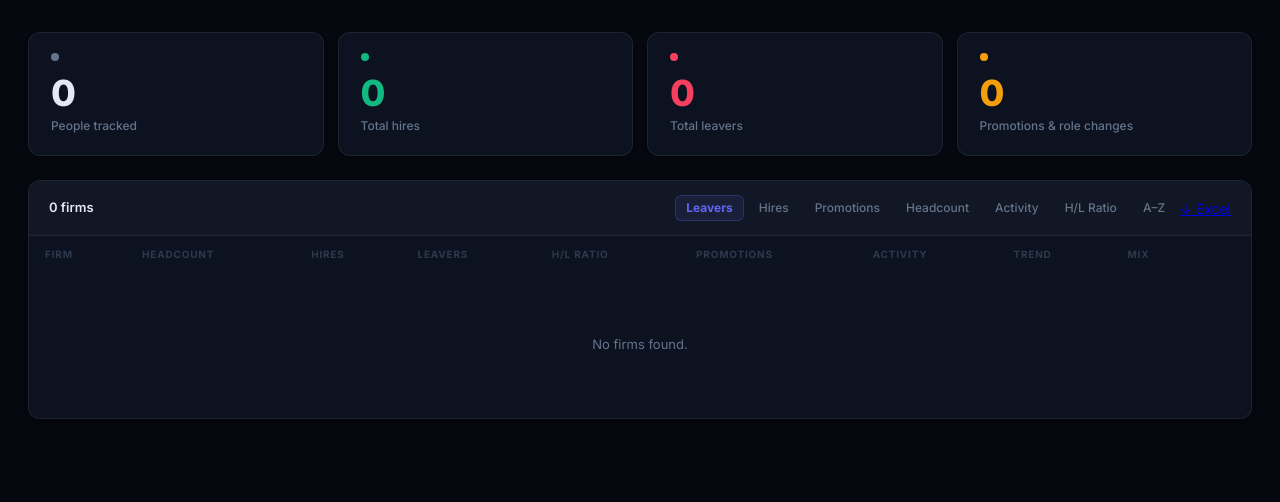
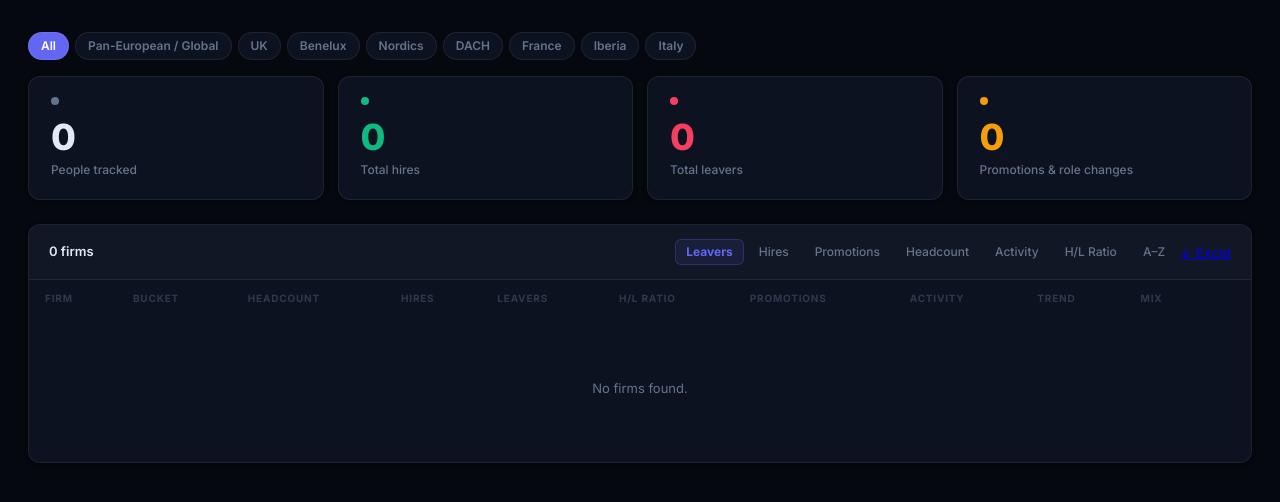
Before and after one commit to AlvaroAmigo98/pe-tracker-web, a Django app: page /firms/ in a window 1280 px wide. Shown: the part 117-619 px from the top of the page. Run offline with Django 5.2, Linux system fonts and the light colour scheme; the visitor is signed in with stand-in values (Sample User, id 1); data that the repository does not hold is empty.

Commit message:
Add bucket filter to firms view and template

```diff
--- a/tracker/templates/tracker/firms.html
+++ b/tracker/templates/tracker/firms.html
@@ -6,6 +6,24 @@
     <div class="page-title">Firms</div>
     {% if latest_date %}<div class="page-meta">Headcount as of {{ latest_date|date:"d M Y" }}</div>{% endif %}
   </div>
+</div>
+
+<!-- Bucket filter strip -->
+<div style="display:flex;gap:6px;flex-wrap:wrap;margin-bottom:16px;align-items:center">
+  <a href="?sort={{ sort_by }}"
+     style="padding:4px 12px;border-radius:20px;font-size:12px;font-weight:600;text-decoration:none;border:1px solid var(--border);
+            background:{% if not bucket_filter %}var(--accent){% else %}var(--surface){% endif %};
+            color:{% if not bucket_filter %}#fff{% else %}var(--text-2){% endif %}">
+    All
+  </a>
+  {% for b in bucket_order %}
+  <a href="?sort={{ sort_by }}&bucket={{ b|urlencode }}"
+     style="padding:4px 12px;border-radius:20px;font-size:12px;font-weight:600;text-decoration:none;border:1px solid var(--border);
+            background:{% if bucket_filter == b %}var(--accent){% else %}var(--surface){% endif %};
+            color:{% if bucket_filter == b %}#fff{% else %}var(--text-2){% endif %}">
+    {{ b }}
+  </a>
+  {% endfor %}
 </div>
 
 <div class="stats-row" style="grid-template-columns:repeat(4,1fr)">
@@ -33,16 +51,16 @@
 
 <div class="card">
   <div class="card-header">
-    <span class="card-title">{{ firm_stats|length }} firms</span>
+    <span class="card-title">{{ firm_stats|length }} firms{% if bucket_filter %} &middot; {{ bucket_filter }}{% endif %}</span>
     <div style="display:flex;gap:4px;align-items:center;flex-wrap:wrap">
-      <a href="?sort=leavers"    class="sort-link {% if sort_by == 'leavers'    %}sort-active{% endif %}">Leavers</a>
-      <a href="?sort=hires"      class="sort-link {% if sort_by == 'hires'      %}sort-active{% endif %}">Hires</a>
-      <a href="?sort=promotions" class="sort-link {% if sort_by == 'promotions' %}sort-active{% endif %}">Promotions</a>
-      <a href="?sort=headcount"  class="sort-link {% if sort_by == 'headcount'  %}sort-active{% endif %}">Headcount</a>
-      <a href="?sort=activity"   class="sort-link {% if sort_by == 'activity'   %}sort-active{% endif %}">Activity</a>
-      <a href="?sort=ratio"      class="sort-link {% if sort_by == 'ratio'      %}sort-active{% endif %}">H/L Ratio</a>
-      <a href="?sort=name"       class="sort-link {% if sort_by == 'name'       %}sort-active{% endif %}">A&#8211;Z</a>
-      <a href="?sort={{ sort_by }}&export=excel" class="btn-export" title="Download Excel">&#8595; Excel</a>
+      <a href="?sort=leavers{% if bucket_filter %}&bucket={{ bucket_filter|urlencode }}{% endif %}"    class="sort-link {% if sort_by == 'leavers'    %}sort-active{% endif %}">Leavers</a>
+      <a href="?sort=hires{% if bucket_filter %}&bucket={{ bucket_filter|urlencode }}{% endif %}"      class="sort-link {% if sort_by == 'hires'      %}sort-active{% endif %}">Hires</a>
+      <a href="?sort=promotions{% if bucket_filter %}&bucket={{ bucket_filter|urlencode }}{% endif %}" class="sort-link {% if sort_by == 'promotions' %}sort-active{% endif %}">Promotions</a>
+      <a href="?sort=headcount{% if bucket_filter %}&bucket={{ bucket_filter|urlencode }}{% endif %}"  class="sort-link {% if sort_by == 'headcount'  %}sort-active{% endif %}">Headcount</a>
+      <a href="?sort=activity{% if bucket_filter %}&bucket={{ bucket_filter|urlencode }}{% endif %}"   class="sort-link {% if sort_by == 'activity'   %}sort-active{% endif %}">Activity</a>
+      <a href="?sort=ratio{% if bucket_filter %}&bucket={{ bucket_filter|urlencode }}{% endif %}"      class="sort-link {% if sort_by == 'ratio'      %}sort-active{% endif %}">H/L Ratio</a>
+      <a href="?sort=name{% if bucket_filter %}&bucket={{ bucket_filter|urlencode }}{% endif %}"       class="sort-link {% if sort_by == 'name'       %}sort-active{% endif %}">A&#8211;Z</a>
+      <a href="?sort={{ sort_by }}{% if bucket_filter %}&bucket={{ bucket_filter|urlencode }}{% endif %}&export=excel" class="btn-export" title="Download Excel">&#8595; Excel</a>
     </div>
   </div>
 
@@ -50,6 +68,7 @@
     <thead>
       <tr>
         <th>Firm</th>
+        <th>Bucket</th>
         <th>Headcount</th>
         <th>Hires</th>
         <th>Leavers</th>
@@ -65,6 +84,7 @@
       {% for f in firm_stats %}
       <tr style="cursor:pointer" onclick="window.location='/firms/{{ f.company.id }}/'">
         <td class="name-cell">{{ f.company.name }}</td>
+        <td><span style="font-size:11px;padding:2px 8px;border-radius:20px;background:var(--surface-2);color:var(--text-2);white-space:nowrap">{{ f.bucket|default:"—" }}</span></td>
         <td>{% if f.headcount %}<strong style="color:var(--text-1)">{{ f.headcount }}</strong>{% else %}<span class="subtle">&mdash;</span>{% endif %}</td>
         <td>{% if f.hires %}<span style="color:var(--hire);font-weight:700">+{{ f.hires }}</span>{% else %}<span class="subtle">&mdash;</span>{% endif %}</td>
         <td>{% if f.leavers %}<span style="color:var(--leave);font-weight:700">{{ f.leavers }}</span>{% else %}<span class="subtle">&mdash;</span>{% endif %}</td>
@@ -107,7 +127,7 @@
         </td>
       </tr>
       {% empty %}
-      <tr><td colspan="10"><div class="empty">No firms found.</div></td></tr>
+      <tr><td colspan="11"><div class="empty">No firms found.</div></td></tr>
       {% endfor %}
     </tbody>
   </table>
--- a/tracker/views.py
+++ b/tracker/views.py
@@ -121,6 +121,17 @@ LOCATION_REGIONS = {
     "china": "APAC", "japan": "APAC", "australia": "APAC",
     "india": "APAC", "south korea": "APAC", "taiwan": "APAC",
 }
+
+BUCKET_ORDER = [
+    'Pan-European / Global',
+    'UK',
+    'Benelux',
+    'Nordics',
+    'DACH',
+    'France',
+    'Iberia',
+    'Italy',
+]
 
 
 def infer_region(location: str) -> str:
@@ -520,8 +531,9 @@ def people(request):
 
 @login_required
 def firms(request):
-    sort_by = request.GET.get('sort', 'leavers')
-    export  = request.GET.get('export', '')
+    sort_by       = request.GET.get('sort', 'leavers')
+    export        = request.GET.get('export', '')
+    bucket_filter = request.GET.get('bucket', '')   # e.g. "UK", "Nordics", etc.
     valid_sorts = {'leavers', 'hires', 'promotions', 'headcount', 'name', 'activity', 'ratio'}
     if sort_by not in valid_sorts:
         sort_by = 'leavers'
@@ -595,6 +607,7 @@ def firms(request):
 
         firm_stats.append({
             'company':    company,
+            'bucket':     company.bucket or '',
             'headcount':  headcount_map.get(company.id, 0),
             'hires':      hires,
             'leavers':    leavers,
@@ -603,6 +616,10 @@ def firms(request):
             'ratio':      ratio,
             'sparkline':  sparkline_points,
         })
+
+    # Apply bucket filter
+    if bucket_filter:
+        firm_stats = [f for f in firm_stats if f['bucket'] == bucket_filter]
 
     if sort_by == 'name':
         firm_stats.sort(key=lambda x: x['company'].name)
@@ -621,10 +638,11 @@ def firms(request):
     if export == 'excel':
         audit_logger.info('EXPORT view=firms user=%s ip=%s rows=%d',
                           request.user.username, _client_ip(request), len(firm_stats))
-        headers = ['Firm', 'Headcount', 'Hires', 'Leavers', 'H/L Ratio', 'Promotions', 'Activity']
+        headers = ['Firm', 'Bucket', 'Headcount', 'Hires', 'Leavers', 'H/L Ratio', 'Promotions', 'Activity']
         rows = [
             [
                 f['company'].name,
+                f['bucket'] or '',
                 f['headcount'] or '',
                 f['hires'] or '',
                 f['leavers'] or '',
@@ -634,16 +652,18 @@ def firms(request):
             ]
             for f in firm_stats
         ]
-        widths = {1: 30, 2: 14, 3: 12, 4: 12, 5: 14, 6: 16, 7: 14}
+        widths = {1: 30, 2: 22, 3: 14, 4: 12, 5: 12, 6: 14, 7: 16, 8: 14}
         return _make_excel_response('pe_firms_export.xlsx', headers, rows, widths)
 
     watchlist = list(request.session.get('watchlist', []))
     return render(request, 'tracker/firms.html', {
-        'firm_stats':  firm_stats,
-        'sort_by':     sort_by,
-        'totals':      totals,
-        'latest_date': latest_date,
-        'watchlist':   watchlist,
+        'firm_stats':    firm_stats,
+        'sort_by':       sort_by,
+        'totals':        totals,
+        'latest_date':   latest_date,
+        'watchlist':     watchlist,
+        'bucket_filter': bucket_filter,
+        'bucket_order':  BUCKET_ORDER,
     })
 
 
```
